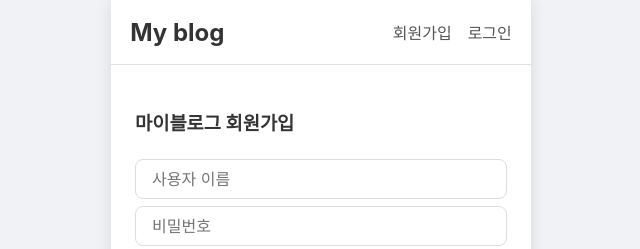
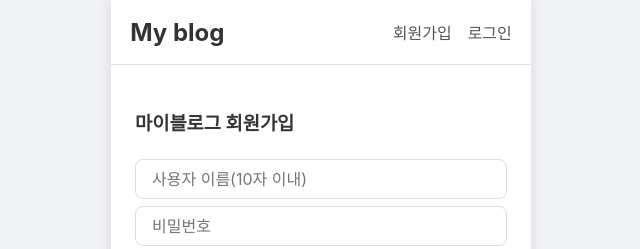
Before and after one commit to anuri01/my-blog1, a React (Vite) app in the folder client/: page /signup in a window 1280 px wide. Shown: the top 249 px of the page, without its empty margins (319-959 px from the left). Built offline with nearby package versions, Linux system fonts and the light colour scheme.

Commit message:
회원가입 페이지의 사용자 이름 입력란에 최대 길이 제한 추가

```diff
--- a/client/src/pages/SignupPage.jsx
+++ b/client/src/pages/SignupPage.jsx
@@ -51,8 +51,8 @@ function SignupPage() {
         <>
             <h3>마이블로그 회원가입</h3>
             <form className="auth-form" onSubmit={handleSubmit}>
-                <input className="signup-form-input" type='text' placeholder="사용자 이름" value={username} onChange={ (e) => setUsername(e.target.value) }></input>
-                <input className="signup-form-input" type='password' placeholder="비밀번호" value={password}  onChange={ (e) => setPassword(e.target.value)}></input>
+                <input className="signup-form-input" type='text' placeholder="사용자 이름(10자 이내)" value={username} maxLength={12} onChange={ (e) => setUsername(e.target.value) }></input>
+                <input className="signup-form-input" type='password' placeholder="비밀번호" value={password} maxLength={21} onChange={ (e) => setPassword(e.target.value)}></input>
                 <button type='submit' className="button-primary">회원가입</button>
             </form>
             {error && <p className="error-message">{error}</p>}
```
